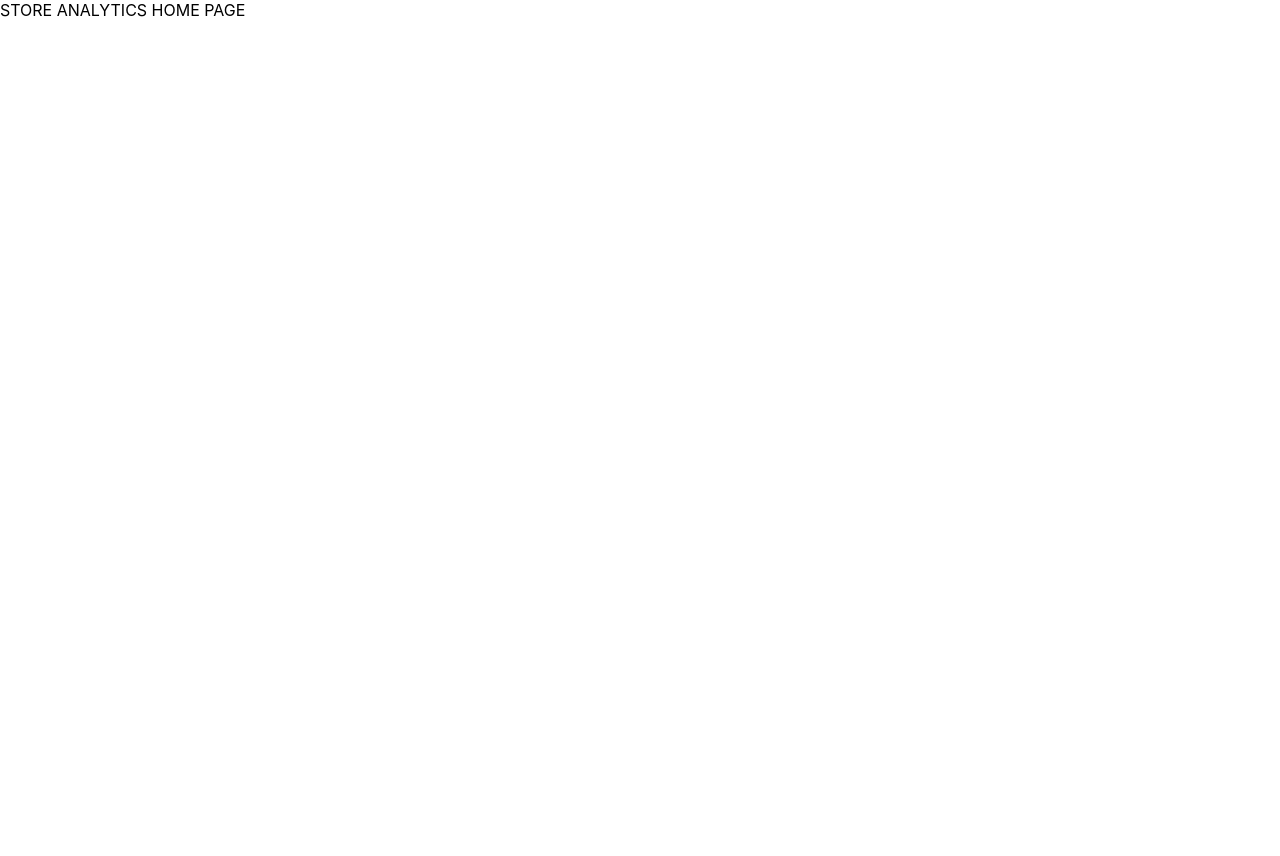
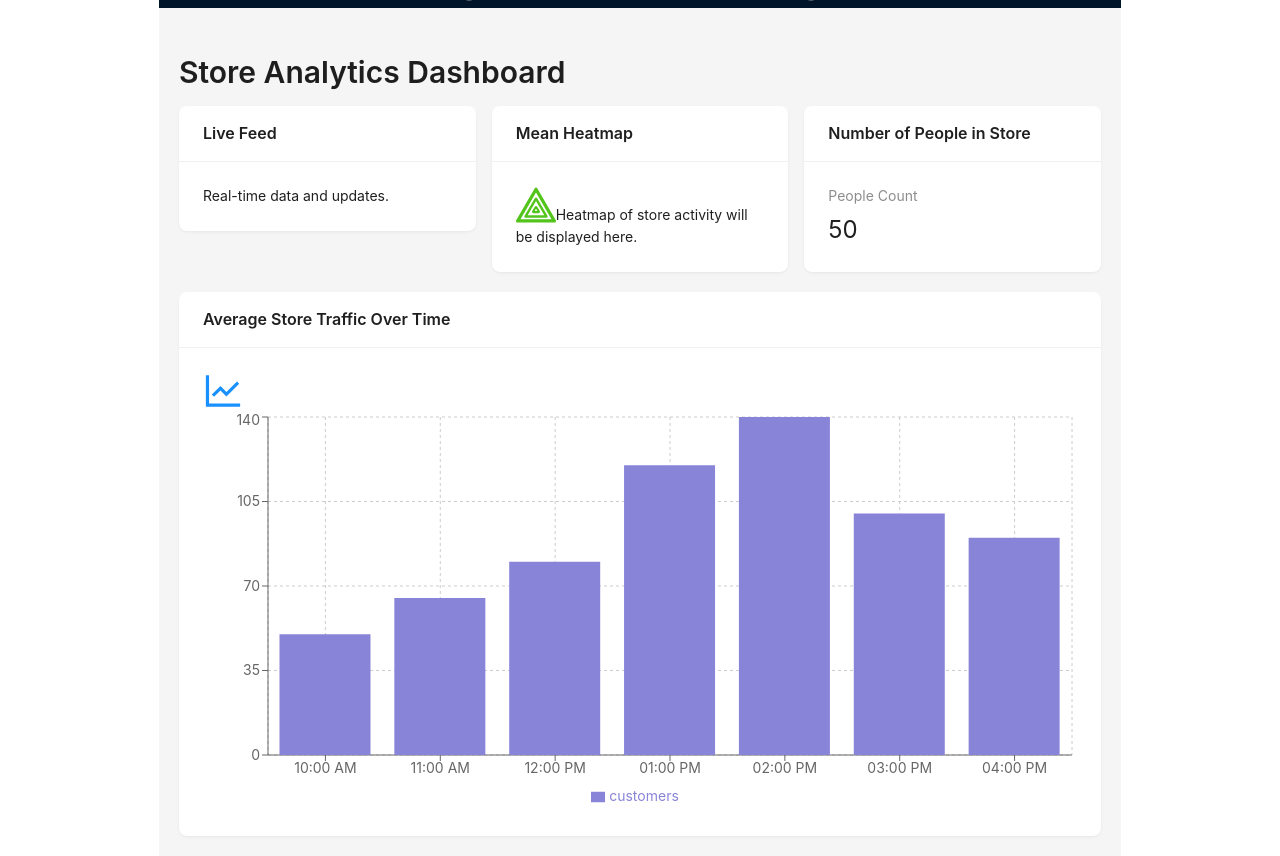
Before and after one commit to Hanson-Sun/store-analytics, a React (Create React App) app in the folder frontend/: page /homepage in a window 1280 px wide. Before the commit the page ends 800 px from the top, so only its background shows below. Built offline with nearby package versions, Linux system fonts and the light colour scheme.

Commit message:
homepage

```diff
--- a/frontend/package.json
+++ b/frontend/package.json
@@ -3,11 +3,13 @@
   "version": "0.1.0",
   "private": true,
   "dependencies": {
+    "antd": "^5.23.1",
     "cra-template": "1.2.0",
     "react": "^19.0.0",
     "react-dom": "^19.0.0",
     "react-router-dom": "^7.1.3",
-    "react-scripts": "5.0.1"
+    "react-scripts": "5.0.1",
+    "recharts": "^2.15.0"
   },
   "scripts": {
     "start": "react-scripts start",
--- /dev/null
+++ b/frontend/src/component/BarChartCustomers.js
@@ -0,0 +1,30 @@
+import React from 'react';
+import { BarChart, Bar, XAxis, YAxis, CartesianGrid, Tooltip, Legend, ResponsiveContainer } from 'recharts';
+
+// Example data with time (you can use actual time data or timestamps)
+const data = [
+  { time: '10:00 AM', customers: 50 },
+  { time: '11:00 AM', customers: 65 },
+  { time: '12:00 PM', customers: 80 },
+  { time: '01:00 PM', customers: 120 },
+  { time: '02:00 PM', customers: 140 },
+  { time: '03:00 PM', customers: 100 },
+  { time: '04:00 PM', customers: 90 },
+];
+
+const BarChartCustomers = () => {
+  return (
+    <ResponsiveContainer width="100%" height={400}>
+      <BarChart data={data}>
+        <CartesianGrid strokeDasharray="3 3" />
+        <XAxis dataKey="time" />
+        <YAxis />
+        <Tooltip />
+        <Legend />
+        <Bar dataKey="customers" fill="#8884d8" />
+      </BarChart>
+    </ResponsiveContainer>
+  );
+};
+
+export default BarChartCustomers;
--- /dev/null
+++ b/frontend/src/pages/HomePage.css
@@ -0,0 +1,9 @@
+.title {
+    display: flex;
+    justify-content: flex-start;
+    align-items: flex-start;
+    height: 0vh;
+}
+body {
+    height: 100vh;
+}
--- a/frontend/src/pages/HomePage.js
+++ b/frontend/src/pages/HomePage.js
@@ -1,9 +1,66 @@
+import "./HomePage.css"
+import { Button, Flex } from 'antd';
+import React from 'react';
+import { Layout, Typography, Card, Progress, Row, Col, Statistic } from 'antd';
+import { LineChartOutlined, HeatMapOutlined } from '@ant-design/icons';
+
+import BarChartCustomers from '../component/BarChartCustomers';
+const { Header, Content } = Layout;
+const { Title, Text } = Typography;
+
 function HomePage() {
+
+    const currentPeopleCount = 50;
+
     return (
-     <div>
-          STORE ANALYTICS HOME PAGE
-     </div>
+        <Layout style={{ minHeight: '100vh' }}>
+            <Header style={{ background: '#001529', padding: 0, margins: 10}}>
+                <div style={{ color: 'white', textAlign: 'center', fontSize: '40px', padding: '10px' }}>
+                    STORE ANALYTICS
+                </div>
+            </Header>
+
+            <Content style={{ padding: '20px' }}>
+                <Title level={2}>Store Analytics Dashboard</Title>
+
+                <Row gutter={16}>
+                    <Col span={8}>
+                        <Card title="Live Feed" bordered={false}>
+                            <Text>Real-time data and updates.</Text>
+                        </Card>
+                    </Col>
+
+                    <Col span={8}>
+                        <Card title="Mean Heatmap" bordered={false}>
+                            <HeatMapOutlined style={{ fontSize: '40px', color: '#52c41a' }} />
+                            <Text>Heatmap of store activity will be displayed here.</Text>
+                        </Card>
+                    </Col>
+
+                    <Col span={8}>
+                        <Card title="Number of People in Store" bordered={false}>
+                            <Row gutter={16}>
+                                <Col span={12}>
+                                    <Statistic title="People Count" value={currentPeopleCount} />
+                                </Col>
+                            </Row>
+                        </Card>
+                    </Col>
+                </Row>
+
+                <Row style={{ marginTop: '20px' }} gutter={16}>
+                    <Col span={24}>
+                        <Card title="Average Store Traffic Over Time" bordered={false}>
+                            <LineChartOutlined style={{ fontSize: '40px', color: '#1890ff' }} />
+                            <div>
+                                <BarChartCustomers />
+                            </div>
+                        </Card>
+                    </Col>
+                </Row>
+            </Content>
+        </Layout>
     );
-  }
+}
 
-  export default HomePage;
+export default HomePage;
--- /dev/null
+++ b/frontend/src/pages/LandingPage.css
@@ -0,0 +1,14 @@
+/* .landingpage {
+  display: flex;
+  flex-direction: column;
+  align-items: center;
+  justify-content: center;
+  height: 100vh;
+  background-color: #f5f5f5;
+} */
+body {
+    display: flex;
+    justify-content: center;
+    align-items: center;
+    height:100vh;
+}
--- a/frontend/src/pages/LandingPage.js
+++ b/frontend/src/pages/LandingPage.js
@@ -1,8 +1,14 @@
+import "./LandingPage.css";
+import { Button, Flex } from 'antd';
+
 function LandingPage() {
   return (
-   <div>
-        STORE ANALYTICS LANDING PAGE
-   </div>
+   <Flex vertical gap="middle" justify="center" align="center" classname = "landingpage">
+        <div classname = "Title">
+            STORE ANALYTICS
+        </div>
+        <Button size = "large" type="primary" href="/homepage">Get Started</Button>
+   </Flex>
   );
 }
 
```
Also changed, not shown: 1 other file (tests, documents, lock files or other folders).
